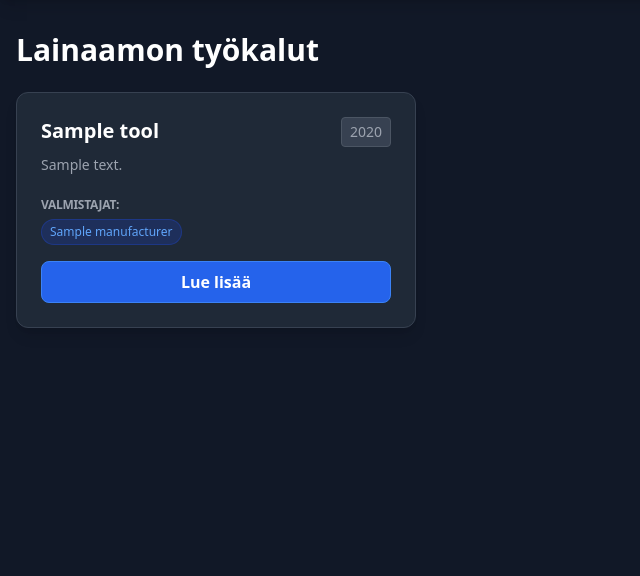
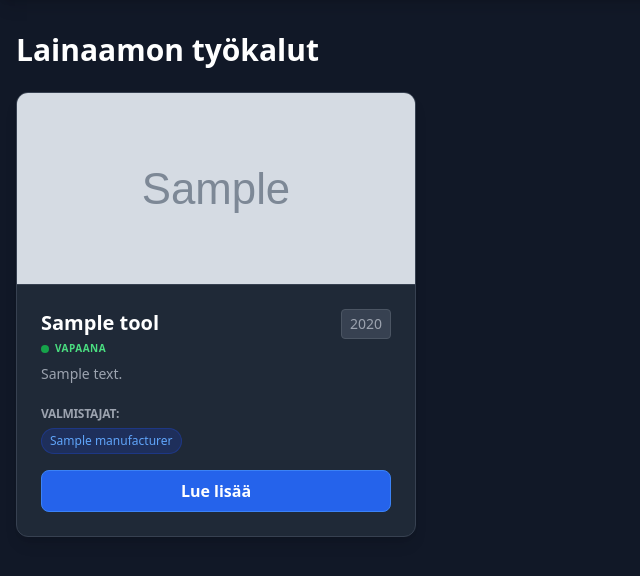
Before and after one commit to VaahtoluotoTuomas/django-community-tool-library, a Django app: page / in a window 1280 px wide. Shown: the part 71-647 px from the top of the page, without its empty margins (0-640 px from the left). Run offline with Django 5.2, Linux system fonts and the light colour scheme; tables that the repository leaves empty hold one stand-in row (values such as "Sample post"); grey boxes marked "Sample" are stand-in pictures.

Commit message:
Add: pictures to main screen and to item info page. If there is no picture, the main page shows an empty placeholder, and the item info page doesn't show a picture at all.
Add: conditional functionality to tiedot.html that shows product information. Now the content changes dynamically depending on if the product is already loaned or not and if you are signed in or not.

Add: conditional functionality to the frontpage: shows now green or red badges and info text on if the item is on loan of free.

Add: alert notification now works when user makes a loan (before only returning a loan worked)

```diff
--- a/lainaamo_config/settings.py
+++ b/lainaamo_config/settings.py
@@ -11,6 +11,8 @@ https://docs.djangoproject.com/en/6.0/ref/settings/
 """
 
 from pathlib import Path
+import os
+
 
 # Build paths inside the project like this: BASE_DIR / 'subdir'.
 BASE_DIR = Path(__file__).resolve().parent.parent
@@ -123,3 +125,6 @@ STATIC_URL = 'static/'
 
 LOGIN_REDIRECT_URL = 'tyokalu_lista'
 LOGOUT_REDIRECT_URL = 'tyokalu_lista'
+
+MEDIA_URL = '/media/'
+MEDIA_ROOT = os.path.join(BASE_DIR, 'media')
--- a/lainaamo_config/urls.py
+++ b/lainaamo_config/urls.py
@@ -16,8 +16,13 @@ Including another URLconf
 """
 from django.contrib import admin
 from django.urls import path, include
+from django.conf import settings
+from django.conf.urls.static import static
 
 urlpatterns = [
     path('admin/', admin.site.urls),
     path('', include('tyokalut.urls')),
 ]
+
+if settings.DEBUG:
+    urlpatterns += static(settings.MEDIA_URL, document_root=settings.MEDIA_ROOT)
--- a/tyokalut/models.py
+++ b/tyokalut/models.py
@@ -26,6 +26,10 @@ class Tool(models.Model):
     def __str__(self):
         return self.name
 
+    @property
+    def is_available(self):
+        return not self.loan_set.filter(returned_at__isnull=True).exists()
+
 class Loan(models.Model):
     user = models.ForeignKey(User, on_delete=models.CASCADE)
     tool = models.ForeignKey(Tool, on_delete=models.CASCADE)
--- a/tyokalut/static/tyokalut/css/output.css
+++ b/tyokalut/static/tyokalut/css/output.css
@@ -661,6 +665,10 @@ video {
   margin-top: 2rem;
 }
 
+.mt-auto {
+  margin-top: auto;
+}
+
 .line-clamp-2 {
   overflow: hidden;
   display: -webkit-box;
@@ -696,6 +704,26 @@ video {
   height: 0.75rem;
 }
 
+.h-2 {
+  height: 0.5rem;
+}
+
+.h-12 {
+  height: 3rem;
+}
+
+.h-48 {
+  height: 12rem;
+}
+
+.h-80 {
+  height: 20rem;
+}
+
+.h-full {
+  height: 100%;
+}
+
 .min-h-screen {
   min-height: 100vh;
 }
@@ -708,6 +736,18 @@ video {
   width: 100%;
 }
 
+.w-5 {
+  width: 1.25rem;
+}
+
+.w-2 {
+  width: 0.5rem;
+}
+
+.w-12 {
+  width: 3rem;
+}
+
 .max-w-4xl {
   max-width: 56rem;
 }
@@ -718,6 +758,10 @@ video {
 
 .max-w-sm {
   max-width: 24rem;
+}
+
+.flex-grow {
+  flex-grow: 1;
 }
 
 .cursor-not-allowed {
@@ -766,6 +814,10 @@ video {
 
 .gap-8 {
   gap: 2rem;
+}
+
+.gap-1\.5 {
+  gap: 0.375rem;
 }
 
 .space-y-1 > :not([hidden]) ~ :not([hidden]) {
@@ -961,6 +1013,11 @@ video {
   background-color: transparent;
 }
 
+.object-cover {
+  -o-object-fit: cover;
+     object-fit: cover;
+}
+
 .p-4 {
   padding: 1rem;
 }
@@ -1028,6 +1090,10 @@ video {
 
 .pt-6 {
   padding-top: 1.5rem;
+}
+
+.pt-4 {
+  padding-top: 1rem;
 }
 
 .text-center {
@@ -1067,6 +1133,10 @@ video {
 .text-xs {
   font-size: 0.75rem;
   line-height: 1rem;
+}
+
+.text-\[10px\] {
+  font-size: 10px;
 }
 
 .font-bold {
--- a/tyokalut/templates/tyokalut/components/tool_card.html
+++ b/tyokalut/templates/tyokalut/components/tool_card.html
@@ -1,17 +1,50 @@
 <div class="bg-brand-surface rounded-xl shadow-lg overflow-hidden hover:shadow-2xl
- hover:shadow-brand-primary-dark/20 transition-all duration-300 border border-brand-border-muted">
-    <div class="p-6">
+ hover:shadow-brand-primary-dark/20 transition-all duration-300 border border-brand-border-muted flex flex-col h-full">
+
+    {% if tyokalu.image %}
+        <img src="{{ tyokalu.image.url }}" alt="Kuva työkalusta {{ tyokalu.name }}"
+        class="w-full h-48 object-cover border-b border-brand-border-muted">
+    {% else %}
+        <div class="w-full h-48 bg-brand-border-muted flex items-center justify-center
+        border-b border-brand-border-muted text-brand-text-muted">
+            <svg class="w-12 h-12 opacity-50" fill="none" stroke="currentColor" viewBox="0 0 24 24"><path
+                stroke-linecap="round" stroke-linejoin="round" stroke-width="2"
+                d="M4 16l4.586-4.586a2 2 0 012.828 0L16 16m-2-2l1.586-1.586a2 2 0 012.828 0L20 14m-6-6h.01M6
+                20h12a2 2 0 002-2V6a2 2 0 00-2-2H6a2 2 0 00-2 2v12a2 2 0 002 2z"></path></svg>
+        </div>
+    {% endif %}
+
+    <div class="p-6 flex flex-col flex-grow">
         <div class="flex justify-between items-start mb-2">
+            <div>
                 <h2 class="text-xl font-bold text-brand-text-main">{{ tyokalu.name }}</h2>
+
+                <div class="flex items-center gap-1.5 mt-1">
+                    {% if tyokalu.is_available %}
+                        <span class="w-2 h-2 rounded-full bg-brand-success"></span>
+                        <span class="text-[10px] uppercase tracking-wider font-bold text-brand-success-light">
+                            Vapaana
+                        </span>
+                    {% else %}
+                        <span class="w-2 h-2 rounded-full bg-brand-danger"></span>
+                        <span class="text-[10px] uppercase tracking-wider font-bold text-brand-danger-light">
+                            Lainassa
+                        </span>
+                    {% endif %}
+                </div>
+             </div>
+
             <span class="text-sm font-medium text-brand-text-muted bg-brand-border-muted
             px-2 py-1 rounded border border-brand-border">
                 {{ tyokalu.acquisition_year }}
             </span>
         </div>
 
-        <p class="text-brand-text-muted text-sm mb-4 line-clamp-2">
+        <p class="text-brand-text-muted text-sm line-clamp-2">
             {{ tyokalu.description }}
         </p>
+
+        <div class="mt-auto pt-4">
 
             <div class="mb-4">
                 <span class="text-xs font-semibold text-brand-text-muted uppercase tracking-tight">Valmistajat:</span>
@@ -22,23 +55,22 @@
                 </div>
             </div>
 
+            <div>
                 {% if show_return %}
-
                     <form method="post" action="#"> {% csrf_token %}
                         <button type="submit" class="block w-full text-center bg-brand-danger hover:bg-brand-danger-hover text-brand-text-main font-bold py-2 px-4 rounded-lg transition-colors border border-brand-danger-hover">
                             Palauta työkalu
                         </button>
                     </form>
-
                 {% else %}
-
                     <a href="{% url 'tyokalu_tiedot' tyokalu.id %}" class="block text-center w-full bg-brand-primary
                     hover:bg-brand-primary-hover text-brand-text-main font-bold py-2 px-4 rounded-lg transition-colors
                     border border-brand-primary-hover hover:border-brand-primary-light">
                         Lue lisää
                     </a>
-
                 {% endif %}
+            </div>
 
         </div>
     </div>
+</div>
--- a/tyokalut/urls.py
+++ b/tyokalut/urls.py
@@ -1,6 +1,7 @@
 from django.urls import path
 from django.contrib.auth import views as auth_views
 from . import views
+
 
 urlpatterns = [
     path('', views.tyokalu_lista, name='tyokalu_lista'),
--- a/tyokalut/views.py
+++ b/tyokalut/views.py
@@ -14,7 +14,18 @@ def tyokalu_lista(request):
 
 def tyokalu_tiedot(request, tyokalu_id):
     tyokalu = get_object_or_404(Tool, id=tyokalu_id)
-    return render(request, 'tyokalut/tiedot.html', {'tyokalu': tyokalu})
+
+    aktiivinen_laina = Loan.objects.filter(tool=tyokalu, returned_at__isnull=True).first()
+
+    on_vapaana = aktiivinen_laina is None
+
+    context = {
+        'tyokalu': tyokalu,
+        'on_vapaana': on_vapaana,
+        'aktiivinen_laina': aktiivinen_laina
+        }
+
+    return render(request, 'tyokalut/tiedot.html', context)
 
 def rekisteroidy(request):
     if request.method == 'POST':
@@ -36,13 +47,18 @@ def lainaa_tyokalu(request, tyokalu_id):
         onko_lainassa = Loan.objects.filter(tool=tyokalu, returned_at__isnull=True).exists()
 
         if not onko_lainassa:
-               erapaiva = timezone.now() + timedelta(days=14)
+            erapaiva = timezone.now() + timedelta(days=14)
 
-               Loan.objects.create(
-                    user=request.user,
-                    tool=tyokalu,
-                    due_date=erapaiva
-               )
+            Loan.objects.create(
+                user=request.user,
+                tool=tyokalu,
+                due_date=erapaiva
+            )
+            messages.success(request, f'Työkalu "{tyokalu.name}" lainattu! Löydät sen Omat lainat -sivulta.')
+
+        else:
+            messages.error(request, 'Pahoittelut, työkalu ehti juuri mennä toiselle lainaajalle.')
+
         return redirect('tyokalu_tiedot', tyokalu_id=tyokalu.id)
 
     return redirect('tyokalu_lista')
```
Also changed, not shown: other parts of tyokalut/static/tyokalut/css/output.css (+48 -0 lines), tyokalut/templates/tyokalut/tiedot.html (+23 -4 lines). Lines whose indentation alone changed are shown as unchanged.
